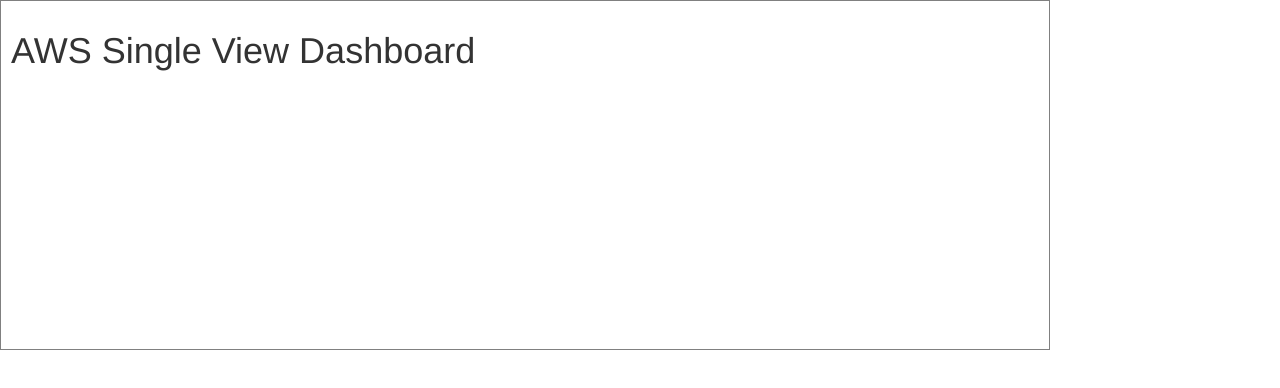
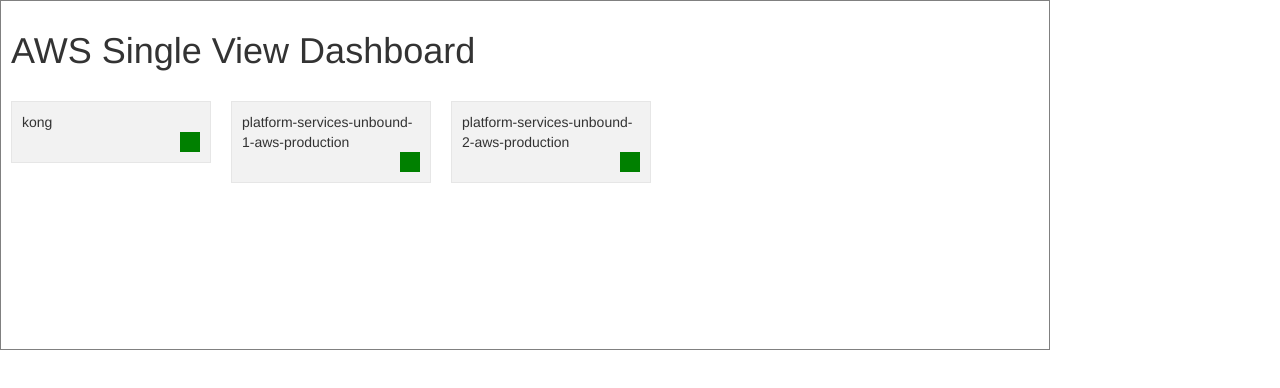
Before and after one commit to KrishKaruna/SingleViewDashboard, a plain HTML site: page index.html in a window 1280 px wide. Drawn offline with nearby package versions, Linux system fonts and the light colour scheme.

Commit message:
Update index.html

```diff
--- a/index.html
+++ b/index.html
@@ -1,4 +1,4 @@
-<!DOCTYPE html>
+ <!DOCTYPE html>
 <html lang="en">
 <head>
 <title>AWS Single View Dashboard</title>
@@ -165,11 +165,11 @@ var datestr = currentdate.getDate().toString() + (currentdate.getMonth()+1).toSt
 		$(document).ready(function () {
 			$.ajax({
 				type: "GET",
-				url: "output.json?date="+datestr,
+				url: "output.txt?date="+datestr,
 				success: function (data) {
 
 					myObj = JSON.parse(data);
-					showObjectjQuery(data);
+					showObjectjQuery(myObj);
 
 				},
 				error: function(x,y,z){
```
